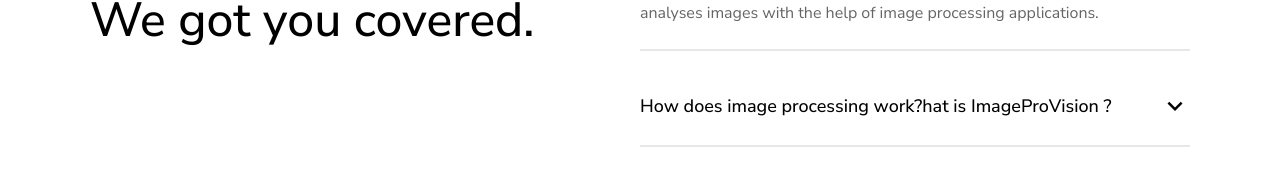
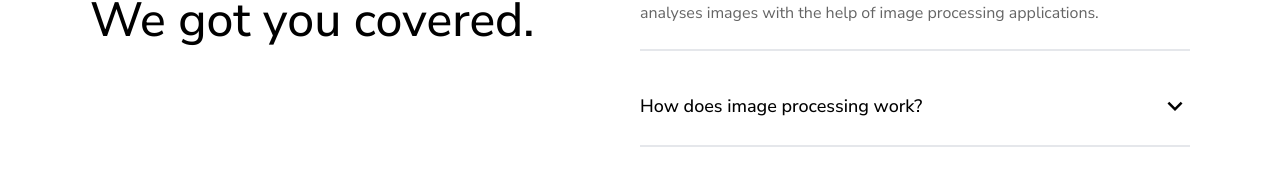
Before and after one commit to fmhabib/imageprovision, a React (Vite) app: page / in a window 1280 px wide. Shown: the part 1382-1564 px from the top of the page. Built offline with nearby package versions, Linux system fonts and the light colour scheme.

Commit message:
commit bolte

```diff
--- a/src/pages/contact.tsx
+++ b/src/pages/contact.tsx
@@ -27,7 +27,7 @@ const Contact = () => {
         show: true,
         first: true
     }, {
-        title: "How does image processing work?hat is ImageProVision ?",
+        title: "How does image processing work?",
         content: "ImageProVision Technology Pvt. Ltd is a company that processes and analyses images with the help of image processing applications.",
         show: false,
         first: false
```
